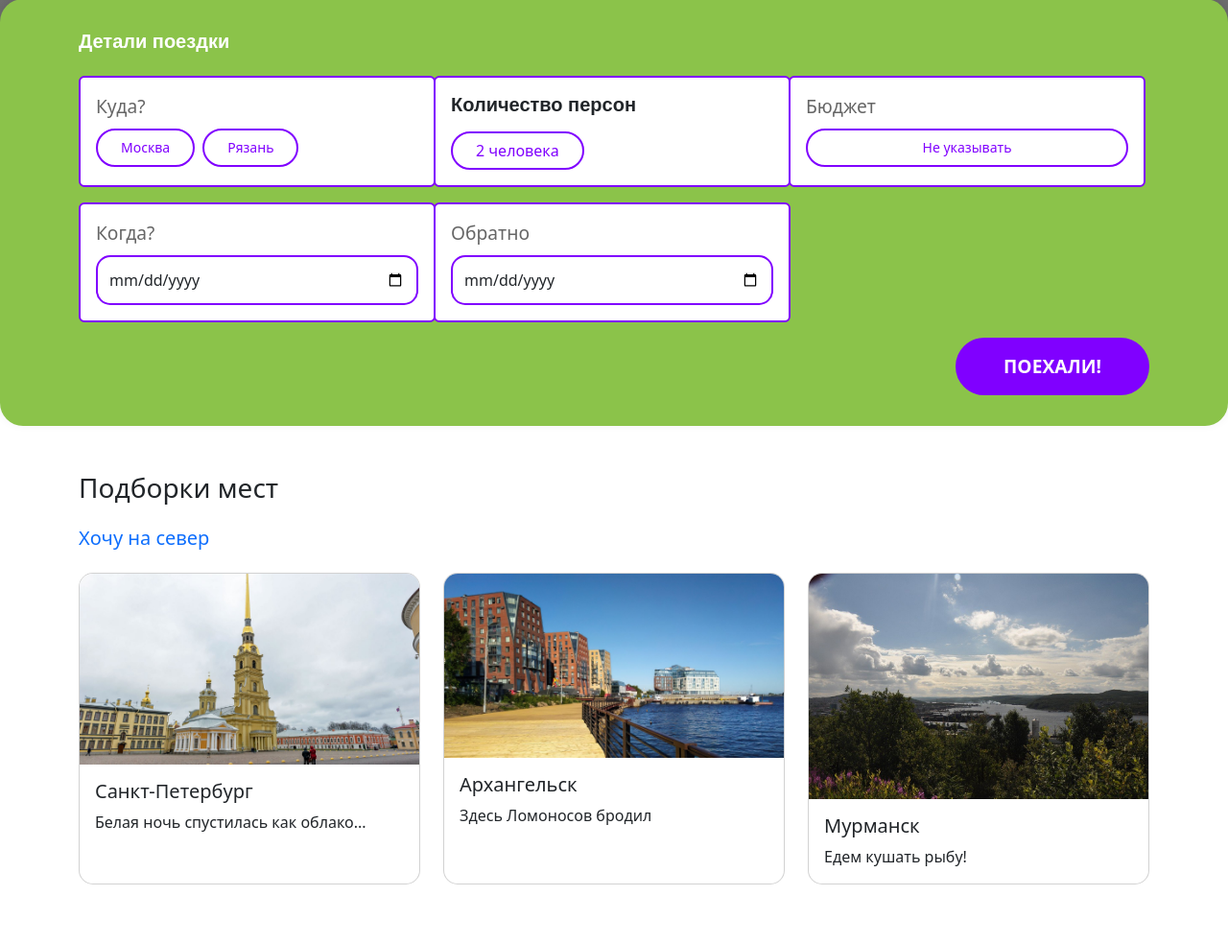
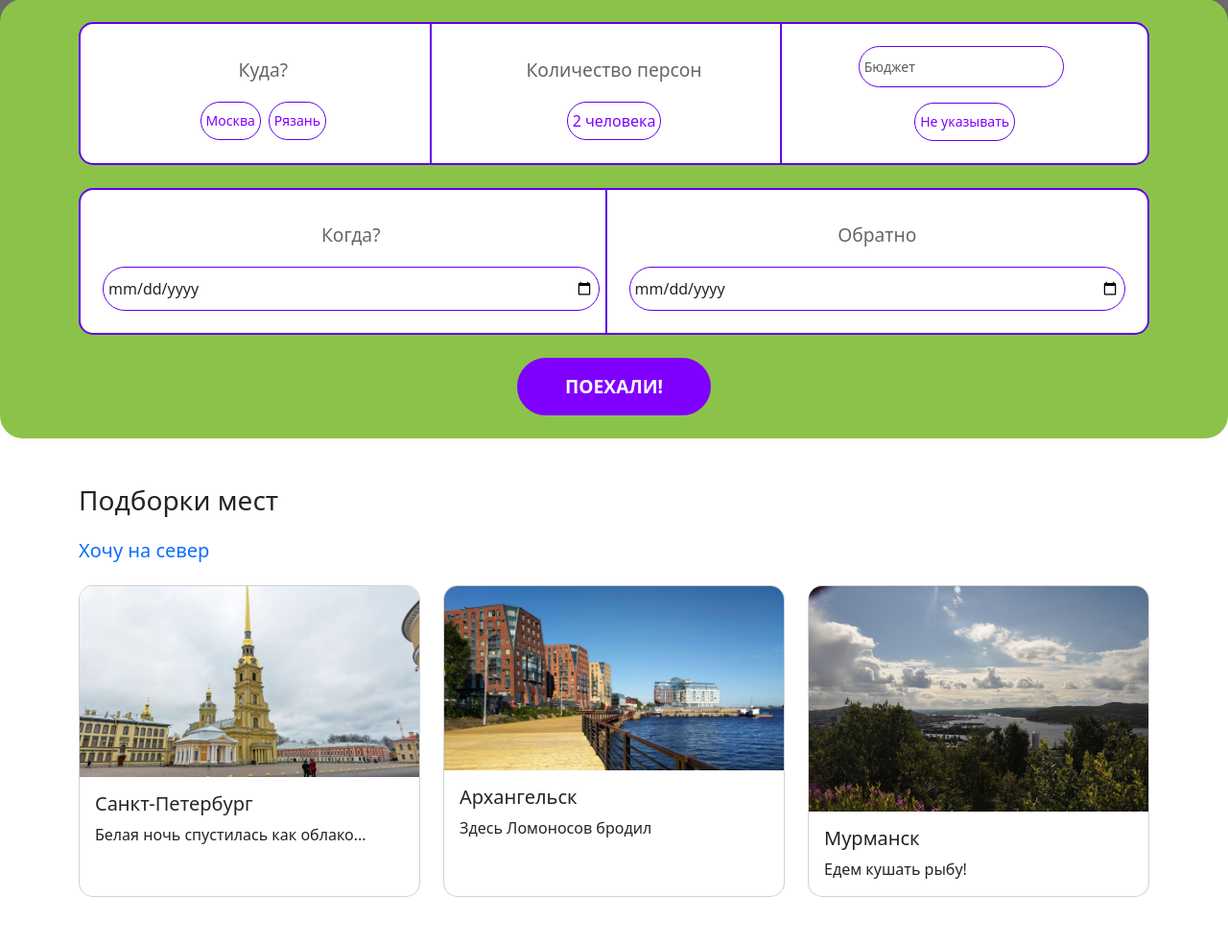
Before and after one commit to farakhov0ruslan/Atlas, a Django app: page / in a window 1280 px wide. Shown: the part 457-1440 px from the top of the page at 96% size. Before the commit the page ends 1379 px from the top, so only its background shows below. Run offline with Django 5.2, Linux system fonts and the light colour scheme; some libraries are stand-ins or nearby versions; grey boxes are pictures that could not be loaded.

Commit message:
develop: изменил nav-bar, также добавил бюджет, доработал search panel

```diff
--- a/main/templates/main/index.html
+++ b/main/templates/main/index.html
@@ -14,6 +14,7 @@
 	      rel="stylesheet">
 	<!-- Custom CSS -->
 	<link rel="stylesheet" href="{% static "deps/css/style.css" %}">
+	<link rel="stylesheet" href="{% static "deps/css/main/nav-bar.css" %}">
 	<style>
         .hero-section {
             background: linear-gradient(rgba(0, 0, 0, 0.3), rgba(0, 0, 0, 0.3)),
@@ -23,12 +24,13 @@
 </head>
 <body>
 	<!-- Header with Logo -->
-	<nav class="navbar navbar-expand-lg navbar-light bg-white">
+	<nav class="navbar navbar-expand-md navbar-light bg-white">
 		<div class="container">
 			<!-- Логотип -->
 			<a class="navbar-brand text-primary fw-bold" href="#">ATLAS</a>
 			<!-- Кнопка-гамбургер -->
-        <button class="navbar-toggler" type="button" data-bs-toggle="collapse" data-bs-target="#navbarMenu"
+			<button class="navbar-toggler" type="button" data-bs-toggle="collapse"
+			        data-bs-target="#navbarMenu"
 			        aria-controls="navbarMenu" aria-expanded="false" aria-label="Toggle navigation">
 				<span class="navbar-toggler-icon"></span>
 			</button>
@@ -61,90 +63,147 @@
 	</section>
 
 	<!-- Search Panel -->
-	<section class="search-panel">
+	{#	<section class="search-panel">#}
+	{#		<div class="container">#}
+	{#			<h5 class="mb-4 text-white">Детали поездки</h5>#}
+	{#			<div class="row g-3">#}
+	{#				<!-- Destination -->#}
+	{#				<div class="col-md-4">#}
+	{#					<div class="bg-white rounded p-2">#}
+	{#						<label class="form-label">Куда?</label>#}
+	{#						<div class="d-flex gap-2">#}
+	{#							<button class="btn btn-sm btn-outline-primary">Москва</button>#}
+	{#							<button class="btn btn-sm btn-outline-primary">Рязань</button>#}
+	{#						</div>#}
+	{#					</div>#}
+	{#				</div>#}
+	{##}
+	{#				<!-- Travelers -->#}
+	{#				<div class="col-md-4">#}
+	{#					<div class="bg-white rounded p-3">#}
+	{#						<h5 class="text-dark mb-3">Количество персон</h5>#}
+	{#						<div class="d-flex gap-3">#}
+	{#							<button class="btn btn-outline-primary">2 человека</button>#}
+	{#						</div>#}
+	{#					</div>#}
+	{#				</div>#}
+	{##}
+	{#				<!-- Budget -->#}
+	{#				<div class="col-md-4">#}
+	{#					<div class="bg-white rounded p-2">#}
+	{#						<label class="form-label">Бюджет</label>#}
+	{#						<button class="btn btn-sm btn-outline-primary">Не указывать</button>#}
+	{#					</div>#}
+	{#				</div>#}
+	{##}
+	{#				<!-- Dates -->#}
+	{#				<div class="col-12">#}
+	{#					<div class="row g-3">#}
+	{#						<div class="col-md-6">#}
+	{#							<div class="bg-white rounded p-2">#}
+	{#								<label class="form-label">Когда?</label>#}
+	{#								<input type="date" class="form-control">#}
+	{#							</div>#}
+	{#						</div>#}
+	{#						<div class="col-md-6">#}
+	{#							<div class="bg-white rounded p-2">#}
+	{#								<label class="form-label">Обратно</label>#}
+	{#								<input type="date" class="form-control">#}
+	{#							</div>#}
+	{#						</div>#}
+	{#					</div>#}
+	{#				</div>#}
+	{##}
+	{#				<!-- Кнопка "ПОЕХАЛИ!" -->#}
+	{#				<div class="col-12 text-end">#}
+	{#					<button class="btn btn-primary btn-lg px-5" data-bs-toggle="modal"#}
+	{#					        data-bs-target="#surveyModal">ПОЕХАЛИ!#}
+	{#					</button>#}
+	{#				</div>#}
+	{##}
+	{#				<!-- Модальное окно -->#}
+	{#				<div class="modal fade" id="surveyModal" tabindex="-1"#}
+	{#				     aria-labelledby="surveyModalLabel" aria-hidden="true">#}
+	{#					<div class="modal-dialog modal-dialog-centered">#}
+	{#						<div class="modal-content">#}
+	{#							<div class="modal-header">#}
+	{#								<h5 class="modal-title" id="surveyModalLabel">Пройдите короткий#}
+	{#									опрос</h5>#}
+	{#								<button type="button" class="btn-close" data-bs-dismiss="modal"#}
+	{#								        aria-label="Close"></button>#}
+	{#							</div>#}
+	{#							<div class="modal-body text-center">#}
+	{#								<p>Прежде чем вы увидите варианты путешествий - пройдите короткий#}
+	{#									опрос 🙏</p>#}
+	{#								<p>Так наша система сможет подобрать более подходящие варианты.</p>#}
+	{#							</div>#}
+	{#							<div class="modal-footer justify-content-center">#}
+	{#								<button type="button" class="btn btn-outline-secondary"#}
+	{#								        data-bs-dismiss="modal">Не сейчас#}
+	{#								</button>#}
+	{#                                <a href="{% url 'survey:survey_index' %}" class="btn btn-primary">Пройти#}
+	{# опрос</a>#}
+	{#							</div>#}
+	{#						</div>#}
+	{#					</div>#}
+	{#				</div>#}
+	{#			</div>#}
+	{#		</div>#}
+	{#	</section>#}
+	<section class="search-panel py-4">
 		<div class="container">
-			<h5 class="mb-4 text-white">Детали поездки</h5>
-			<div class="row g-3">
-				<!-- Destination -->
-				<div class="col-md-4">
-					<div class="bg-white rounded p-2">
+			<!-- Первый блок -->
+			<div class="search-block d-flex flex-wrap align-items-center mb-4">
+				<!-- Куда -->
+				<div class="search-item">
 					<label class="form-label">Куда?</label>
 					<div class="d-flex gap-2">
 						<button class="btn btn-sm btn-outline-primary">Москва</button>
 						<button class="btn btn-sm btn-outline-primary">Рязань</button>
 					</div>
 				</div>
+
+				<!-- Количество персон -->
+				<div class="search-item">
+					<label class="form-label">Количество персон</label>
+					<button class="btn btn-outline-primary">2 человека</button>
 				</div>
 
-				<!-- Travelers -->
-				<div class="col-md-4">
-					<div class="bg-white rounded p-3">
-						<h5 class="text-dark mb-3">Количество персон</h5>
-						<div class="d-flex gap-3">
-							<button class="btn btn-outline-primary">2 человека</button>
+				<!-- Бюджет -->
+				<div class="search-item ">
+					<div class="d-flex align-items-center mb-3">
+						<input
+								type="number"
+								class="form-control form-control-sm me-2"
+								id="budgetInput"
+								placeholder="Бюджет"
+								min="0"
+						/>
 					</div>
+					<button class="btn btn-sm btn-outline-primary ">Не указывать</button>
 				</div>
 			</div>
 
-				<!-- Budget -->
-				<div class="col-md-4">
-					<div class="bg-white rounded p-2">
-						<label class="form-label">Бюджет</label>
-						<button class="btn btn-sm btn-outline-primary">Не указывать</button>
-					</div>
-				</div>
-
-				<!-- Dates -->
-				<div class="col-12">
-					<div class="row g-3">
-						<div class="col-md-4">
-							<div class="bg-white rounded p-2">
+			<!-- Второй блок -->
+			<div class="search-block d-flex flex-wrap">
+				<!-- Когда -->
+				<div class="search-item">
 					<label class="form-label">Когда?</label>
 					<input type="date" class="form-control">
 				</div>
-						</div>
-						<div class="col-md-4">
-							<div class="bg-white rounded p-2">
+
+				<!-- Обратно -->
+				<div class="search-item">
 					<label class="form-label">Обратно</label>
 					<input type="date" class="form-control">
 				</div>
 			</div>
-					</div>
-				</div>
 
-				<!-- Кнопка "ПОЕХАЛИ!" -->
-				<div class="col-12 text-end">
+			<!-- Кнопка ПОЕХАЛИ -->
+			<div class="text-center mt-4">
 				<button class="btn btn-primary btn-lg px-5" data-bs-toggle="modal"
 				        data-bs-target="#surveyModal">ПОЕХАЛИ!
 				</button>
-				</div>
-
-				<!-- Модальное окно -->
-				<div class="modal fade" id="surveyModal" tabindex="-1"
-				     aria-labelledby="surveyModalLabel" aria-hidden="true">
-					<div class="modal-dialog modal-dialog-centered">
-						<div class="modal-content">
-							<div class="modal-header">
-								<h5 class="modal-title" id="surveyModalLabel">Пройдите короткий
-									опрос</h5>
-								<button type="button" class="btn-close" data-bs-dismiss="modal"
-								        aria-label="Close"></button>
-							</div>
-							<div class="modal-body text-center">
-								<p>Прежде чем вы увидите варианты путешествий - пройдите короткий
-									опрос 🙏</p>
-								<p>Так наша система сможет подобрать более подходящие варианты.</p>
-							</div>
-							<div class="modal-footer justify-content-center">
-								<button type="button" class="btn btn-outline-secondary"
-								        data-bs-dismiss="modal">Не сейчас
-								</button>
-                                <a href="{% url 'survey:survey_index' %}" class="btn btn-primary">Пройти
- опрос</a>
-							</div>
-						</div>
-					</div>
-				</div>
 			</div>
 		</div>
 	</section>
--- /dev/null
+++ b/static/deps/css/main/nav-bar.css
@@ -0,0 +1,84 @@
+/* Общие стили для панели */
+.search-panel {
+    background-color: #8BC34A;
+}
+
+.search-block {
+    display: flex;
+    background: white;
+    border: 2px solid #6200ea; /* Фиолетовая рамка */
+    border-radius: 15px;
+    padding: 15px;
+    gap: 15px;
+    position: relative; /* Для управления линиями */
+}
+
+/* Каждый элемент внутри блока */
+.search-item {
+    flex: 1;
+    display: flex;
+    flex-direction: column;
+    align-items: center;
+    text-align: center;
+    padding: 0.5em;
+    position: relative; /* Для позиционирования линий */
+}
+
+/* Вертикальные линии между элементами */
+.search-item:not(:last-child)::after {
+    content: '';
+    position: absolute;
+    top: -1em; /* Линия касается верхнего края */
+    right: 0; /* Расположение линии справа */
+    bottom: -1em; /* Линия касается нижнего края */
+    width: 2px; /* Толщина линии */
+    background-color: #6200ea; /* Цвет линии */
+    z-index: 1; /* Убедиться, что линия поверх содержимого */
+}
+
+
+/* Стили для кнопок и полей */
+
+.search-item button,
+.search-item input {
+    border: 1px solid #6200ea;
+    border-radius: 25px;
+    padding: 10px 5px;
+}
+.search-item label{
+  padding: 10px 5px;
+}
+
+/* Адаптивность */
+@media (max-width: 992px) {
+    .search-block {
+        flex-direction: column;
+    }
+
+    .search-item {
+        width: 100%;
+    }
+
+    /* Горизонтальные линии для малых экранов */
+    .search-item:not(:last-child)::after {
+        height: 0px;
+    }
+
+    /* Горизонтальные линии */
+    .search-item + .search-item::before {
+        content: '';
+        position: absolute;
+        top: 0;
+        left: -1em;
+        right: -1em;
+        height: 2px;
+        background-color: #6200ea;
+        z-index: 1;
+    }
+}
+
+@media (max-width: 768px) {
+    .search-item {
+        width: 100%;
+    }
+}
--- a/static/deps/css/style.css
+++ b/static/deps/css/style.css
@@ -7,6 +7,13 @@
     z-index: 1000;
     background-color: white;
     box-shadow: 0 2px 4px rgba(0, 0, 0, 0.1);
+}
+.navbar-brand {
+    transition: all 0.3s ease-in-out;
+}
+
+.navbar-toggler:focus + .navbar-collapse .navbar-brand {
+    transform: translateX(-50px);
 }
 
 body {
```
Lines whose indentation alone changed are shown as unchanged.
